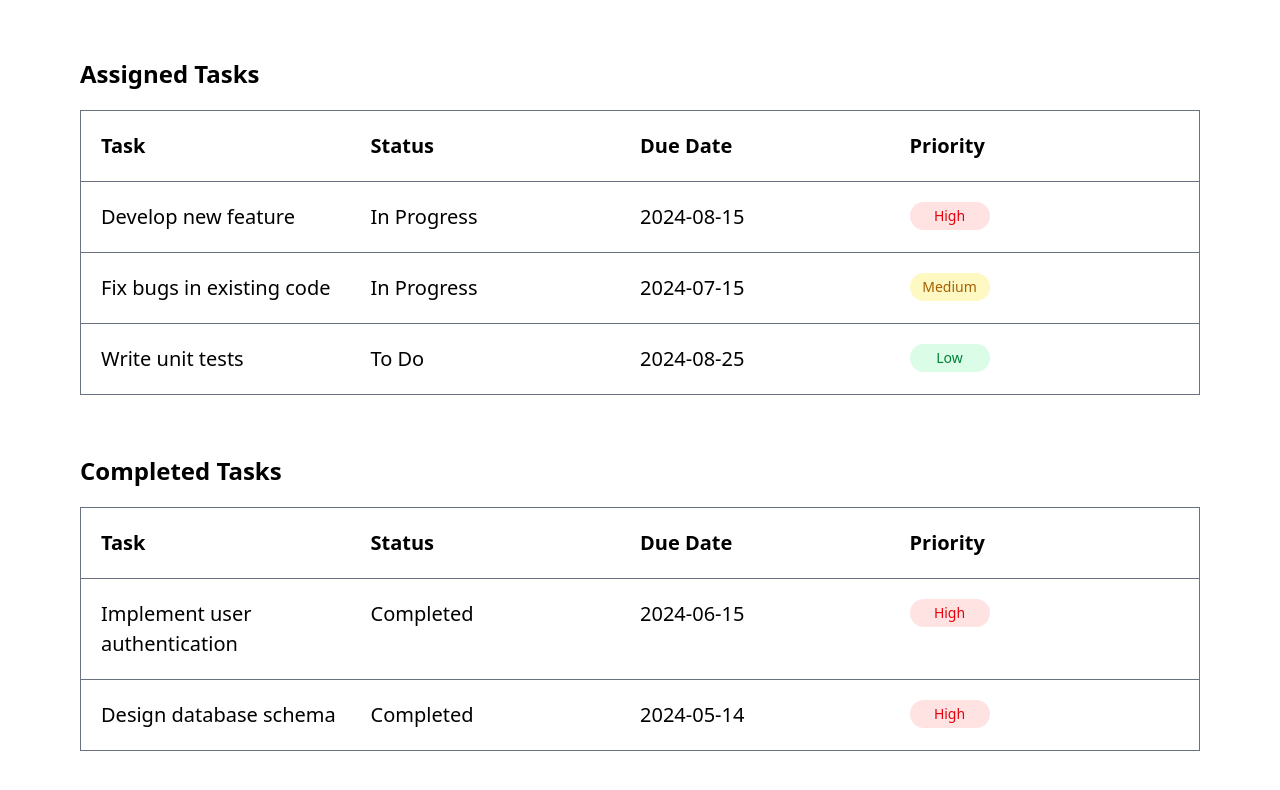
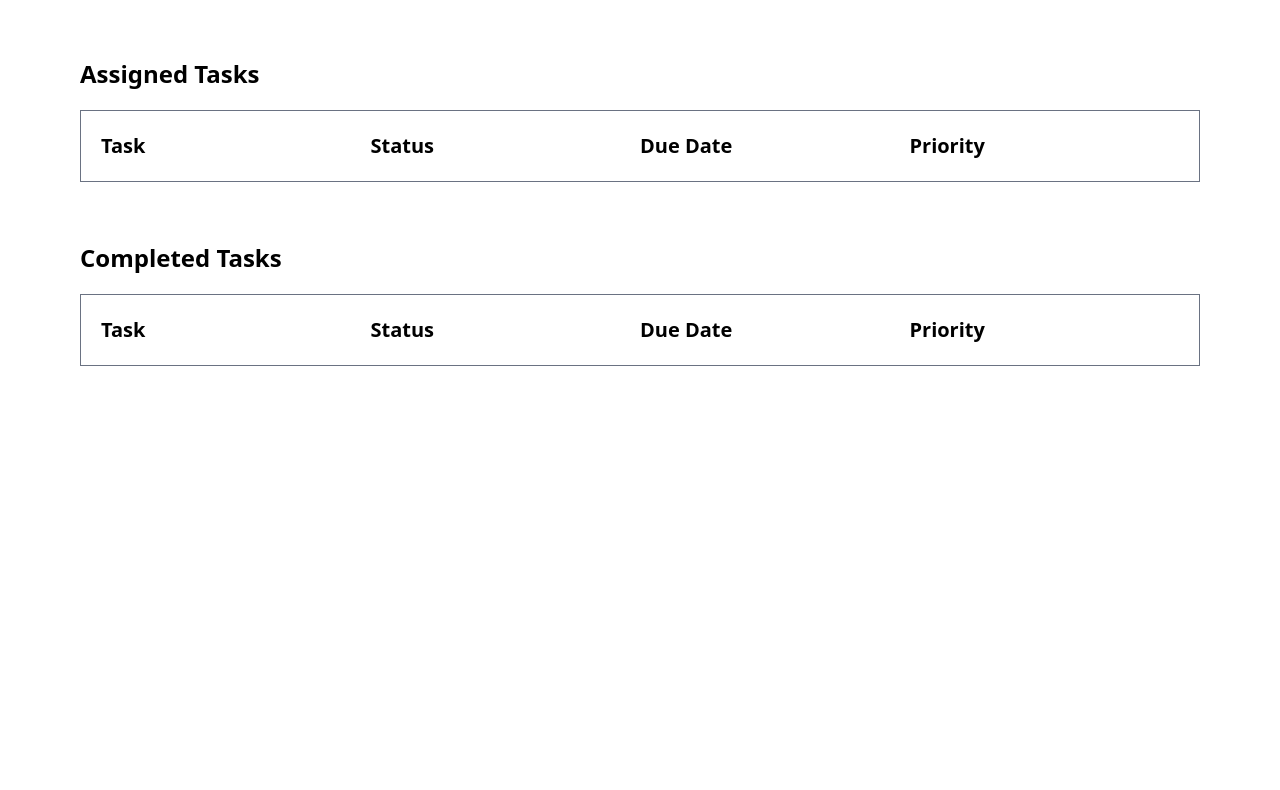
Before and after one commit to vickcodes001/system, a React (Vite) app: page /employees in a window 1280 px wide. Shown: the part 346-1136 px from the top of the page. After the commit the page ends 800 px from the top, so only its background shows below. Built offline with nearby package versions, Linux system fonts and the light colour scheme.

Commit message:
used localStorage to store data gotten from the task creation page to be rendered in the home and employees page
also worked on the edit button in employees page

```diff
--- a/src/components/AssignedTasks.tsx
+++ b/src/components/AssignedTasks.tsx
@@ -1,28 +1,23 @@
-const assignedTask = [
-  {
-    id: 1,
-    task: "Develop new feature",
-    status: "In Progress",
-    dueDate: "2024-08-15",
-    priority: "High",
-  },
-  {
-    id: 2,
-    task: "Fix bugs in existing code",
-    status: "In Progress",
-    dueDate: "2024-07-15",
-    priority: "Medium",
-  },
-  {
-    id: 3,
-    task: "Write unit tests",
-    status: "To Do",
-    dueDate: "2024-08-25",
-    priority: "Low",
-  },
-];
+import { useEffect, useState } from "react";
+
+type AssignedTaskType = {
+  id: number;
+  taskName: string;
+  description: string;
+  priority: string;
+  date: string;
+};
 
 const AssignedTasks = () => {
+  const [assignedTask, setAssignedTask] = useState<AssignedTaskType[]>([]);
+
+  useEffect(() => {
+    const storedAssignedTask = localStorage.getItem("Task")
+    if (storedAssignedTask) {
+      setAssignedTask(JSON.parse(storedAssignedTask))
+    }
+  }, [])
+
   return (
     <>
       <div className=" flex flex-col px-10 gap-5">
@@ -41,9 +36,9 @@ const AssignedTasks = () => {
                 key={aTasks.id}
                 className="flex w-full border border-gray-500 border-t-0 justify-between p-5 text-[20px]"
               >
-                <p className="w-1/2">{aTasks.task}</p>
-                <p className="w-1/2">{aTasks.status}</p>
-                <p className="w-1/2">{aTasks.dueDate}</p>
+                <p className="w-1/2">{aTasks.taskName}</p>
+                <p className="w-1/2">{aTasks.description}</p>
+                <p className="w-1/2">{aTasks.date}</p>
                 <div className="w-1/2">
                   <p
                     className={`text-sm w-20 text-center font-medium px-3 py-1 rounded-full ${
--- a/src/components/Button.tsx
+++ b/src/components/Button.tsx
@@ -22,13 +22,4 @@ function Createbtn({ onClick }: ButtonProps) {
     );
 }
 
-export function Editbtn() {
-  const editbtn = "bg-gray-300 text-black font-bold py-3 px-5 w-[200px] rounded-md hover:bg-gray-500 transition duration-300 ease-in-out cursor-pointer";
-    return (
-      <button className={editbtn}>
-        Edit
-      </button>
-    )
-}
-
 export default Createbtn
--- a/src/components/CompletedTasks.tsx
+++ b/src/components/CompletedTasks.tsx
@@ -1,20 +1,3 @@
-const completedTask = [
-  {
-    id: 1,
-    task: "Implement user authentication",
-    status: "Completed",
-    dueDate: "2024-06-15",
-    priority: "High",
-  },
-  {
-    id: 2,
-    task: "Design database schema",
-    status: "Completed",
-    dueDate: "2024-05-14",
-    priority: "High",
-  },
-];
-
 const CompletedTasks = () => {
   return (
     <>
@@ -29,29 +12,6 @@ const CompletedTasks = () => {
             <p className="w-1/2">Priority</p>
           </div>
           <div className="flex flex-col w-full justify-between text-[20px]">
-            {completedTask.map((cTasks) => (
-              <div
-                key={cTasks.id}
-                className="flex w-full border border-gray-500 border-t-0 justify-between p-5 text-[20px]"
-              >
-                <p className="w-1/2">{cTasks.task}</p>
-                <p className="w-1/2">{cTasks.status}</p>
-                <p className="w-1/2">{cTasks.dueDate}</p>
-                <div className="w-1/2">
-                    <p
-                  className={`text-sm w-20 text-center font-medium px-3 py-1 rounded-full ${
-                    cTasks.priority === "High"
-                      ? "bg-red-100 text-red-600"
-                      : cTasks.priority === "Medium"
-                      ? "bg-yellow-100 text-yellow-700"
-                      : "bg-green-100 text-green-700"
-                  }`}
-                >
-                  {cTasks.priority}
-                </p>
-                </div>
-              </div>
-            ))}
           </div>
         </div>
       </div>
--- a/src/components/Input.tsx
+++ /dev/null
@@ -1,34 +0,0 @@
-export function Input() {
-    const inputStyling = "flex items-center w-[100%] border py-2.5 px-3 text-gray-600 outline-none border border-gray-400 rounded-md h-15 mt-3 md:w-100"
-  return (
-    <div>
-        <input
-            type="text"
-            className={inputStyling}
-          />
-    </div>
-  )
-}
-
-export function Textarea( ) {
-    const textareaStyling = "w-[100%] md:w-100 border border-gray-400 mt-3 rounded-md h-40 p-2.5 text-gray-600 outline-none"
-  return (
-    <div>
-        <textarea
-            className={textareaStyling}
-          />
-    </div>
-  )
-}
-
-export function InputDate() {
-    const inputDateStyling = "flex items-center mt-3 justify-start h-15 py-2.5 px-3 text-gray-600 outline-none border border-gray-400 rounded-md w-[100%] md:w-100";
-    return (
-        <div>
-            <input
-                type="date"
-                className={inputDateStyling}
-            />
-        </div>
-    );
-}
--- a/src/components/Priority.tsx
+++ /dev/null
@@ -1,67 +0,0 @@
-import { useEffect, useState } from "react";
-import { GoChevronDown } from "react-icons/go";
-
-type Priority = {
-  id: string;
-  name: string;
-};
-
-export default function PriorityDropdown() {
-  const [priorities, setPriorities] = useState<Priority[]>([
-    {
-      id: "1",
-      name: "High",
-    },
-    {
-      id: "2",
-      name: "Medium",
-    },
-    {
-      id: "3",
-      name: "Low",
-    },
-]);
-  const [selected, setSelected] = useState<Priority | null>(null);
-  const [isOpen, setIsOpen] = useState(false);
-
-  // Fetches the employees data from the backend
-  useEffect(() => {
-    const fetchPriority = async () => {
-      try {
-        const res = await fetch("the api from backend");
-        const data = await res.json();
-        setPriorities(data);
-      } catch (error) {
-        console.log("Failed to fetch employee data:", error);
-      }
-    };
-    fetchPriority();
-  }, []);
-
-  const handleSelect = (priority: Priority) => {
-    setSelected(priority);
-    setIsOpen(false);
-  };
-
-  return (
-    <div className="flex flex-col gap-3 items-start mt-3 justify-center h-15 py-2.5 outline-none w-[100%]">
-      <label>Priority</label>
-        <div className="relative border border-gray-400 flex flex-col items-start rounded-md w-[100%] md:w-100 text-gray-600 mb-5 cursor-pointer">
-            <div onClick={() => setIsOpen(!isOpen)} className="flex rounded-md items-center justify-between w-full p-2">
-                {selected ? selected.name : "Priority"}
-                <GoChevronDown className="ml-2" />
-            </div>
-
-            {isOpen && (
-                <div className="absolute flex flex-col gap-3 border border-gray-200 font-bold shadow-xl rounded-xl p-5 w-full z-20 top-12 bg-gray-100">
-                    {priorities.map((pri) => (
-                        <div key={pri.id} onClick={() => handleSelect(pri)}>
-                        {pri.name}
-                        </div>
-                    ))}
-                </div>
-            )}
-        </div>
-    </div>
-  );
-}
--- a/src/components/TasksCreated.tsx
+++ b/src/components/TasksCreated.tsx
@@ -1,52 +1,41 @@
-import { useState } from "react";
+import { useEffect, useState } from "react";
 import { MdDelete } from "react-icons/md";
 
-// type Task = {
-//   id: number;
-//   title: string;
-// }
+type TaskType = {
+  id: number,
+  taskName: string,
+  description: string,
+  priority: string,
+  date: string,
+}
 
 function TasksCreated() {
-  const [taskModal, setTaskModal] = useState([
-    {
-        id: 1,
-        title: "Fix a car brake",
-        description: "I want to fix my brake issues that occured in my benz",
-        priority: "High",
-      },
-      {
-        id: 2,
-        title: "Repair a car bunnet",
-        description: "I want to fix my car bunnet that happened last night",
-        priority: "Medium",
-      },
-      {
-        id: 3,
-        title: "Fix a car accelerator",
-        description:
-          "I want to fix my accelerator, it just stopped working all of a sudden",
-        priority: "Low",
-      },
-      {
-        id: 4,
-        title: "Service a car",
-        description:
-          "I want to service my car, it is due for service, do it now!",
-        priority: "High",
-      },
-  ])
+  const [taskModal, setTaskModal] = useState<TaskType[]>([])
 
-   // const [taskToDelete, setTaskToDelete] = useState<Task | null>(null)
+  console.log("taskModal:", taskModal);
+
+
+  useEffect(() => {
+    const storedTask = localStorage.getItem("Task")
+    if (storedTask) {
+      setTaskModal(JSON.parse(storedTask))
+    }
+  }, [])
 
   const handleTaskDelete = (id: number) => {
     setTaskModal(prev => prev.filter(taskModal => taskModal.id !== id))
+
+    const existing = JSON.parse(localStorage.getItem("Task") || "[]")
+    const updated = existing.filter((task: TaskType) => task.id !== id)
+    localStorage.setItem("Task", JSON.stringify(updated))
   }
 
   return (
     <div className="grid md:grid-cols-3 lg:grid-cols-4 gap-10 justify-between px-5">
-      {taskModal.map((task) => (
+      {taskModal.map((task, i) => (
+
         <div
-          key={task.id}
+          key={i}
           className="flex flex-col items-center justify-center gap-5 w-full bg-gray-100 border border-gray-300 px-5 md:px-10 py-7 rounded-2xl "
         >
             <div className="flex justify-end gap-2 w-full">
@@ -57,7 +46,7 @@ function TasksCreated() {
               <MdDelete />
             </button>
           </div>
-          <h2 className="text-2xl font-semibold text-center">{task.title}</h2>
+          <h2 className="text-2xl font-semibold text-center">{task.taskName}</h2>
           <p className="text-xl text-center">{task.description}</p>
           <span
             className={`text-sm font-medium px-3 py-1 rounded-full ${
@@ -70,7 +59,11 @@ function TasksCreated() {
           >
             {task.priority}
           </span>
-
+          <div>
+            <p>
+              {task.date}
+            </p>
+          </div>
         </div>
       ))}
     </div>
--- a/src/pages/Employees.tsx
+++ b/src/pages/Employees.tsx
@@ -1,10 +1,18 @@
+import { useState } from "react";
 import AssignedTasks from "../components/AssignedTasks";
-import { Editbtn } from "../components/Button";
 import CompletedTasks from "../components/CompletedTasks";
 import Navbar from "../components/Navbar";
 import Jiggy from "/images/jiggy.jpg";
+import { GrClose } from "react-icons/gr";
 
 const Employees = () => {
+const [showEdit, setShowEdit] = useState(false)
+
+  const handleEdit = () => {
+    setShowEdit(true)
+  }
+
+
   return (
     <>
       <Navbar />
@@ -14,16 +22,45 @@ const Employees = () => {
           <div className="flex flex-col text-center md:text-start gap-1">
             <h3 className="text-2xl font-bold">Vickcodes001</h3>
             <p className="text-[20px]">Software Engineer</p>
-            <p className="text-[20px]">Joined 2 months ago</p>
           </div>
         </div>
         <div className="flex w-1/2 md:h-50 justify-end items-end py-10">
-          <Editbtn />
+          <button
+            className="bg-gray-300 text-black font-bold py-3 px-5 w-[200px] rounded-md hover:bg-gray-500 transition duration-300 ease-in-out cursor-pointer"
+            onClick={handleEdit}
+          >
+            Edit
+          </button>
         </div>
       </div>
       <div className="flex flex-col gap-15 mb-10 px-10">
         <AssignedTasks />
         <CompletedTasks />
+        {showEdit && (
+          <div className="fixed inset-0 bg-gray-100/5 bg-opacity-50 flex items-center  justify-center z-50 backdrop-blur-sm">
+            <div className="fixed md:top-[20%] md:left-[15%] lg:left-[32%] w-[90%] h-90 py-15 md:w-150 md:h-150 flex flex-col items-center justify-between rounded-2xl bg-gray-900 text-white bg-opacity-50 z-50 transition-all duration-100 ease-in-out opacity-100">
+              <button
+                className="absolute top-10 left-10 text-xl cursor-pointer"
+                onClick={() => setShowEdit(false)}
+              >
+                <GrClose />
+              </button>
+              <img
+                src={Jiggy}
+                alt="a profile picture"
+                className="w-50 h-50 object-cover rounded-full"
+              />
+              <div className="flex flex-col text-center gap-2 text-2xl">
+                <label htmlFor="">Name</label>
+                <input type="text" className="border bg-white rounded-md p-2 text-black"/>
+              </div>
+              <div className="flex flex-col text-center gap-2 text-2xl">
+                <label htmlFor="">Office Position</label>
+                <input type="text" className="border bg-white rounded-md p-2 text-black" />
+              </div>
+            </div>
+          </div>
+        )}
       </div>
     </>
   );
```
Also changed, not shown: src/pages/Tasks.tsx (+90 -24 lines). Lines whose indentation alone changed are shown as unchanged.
